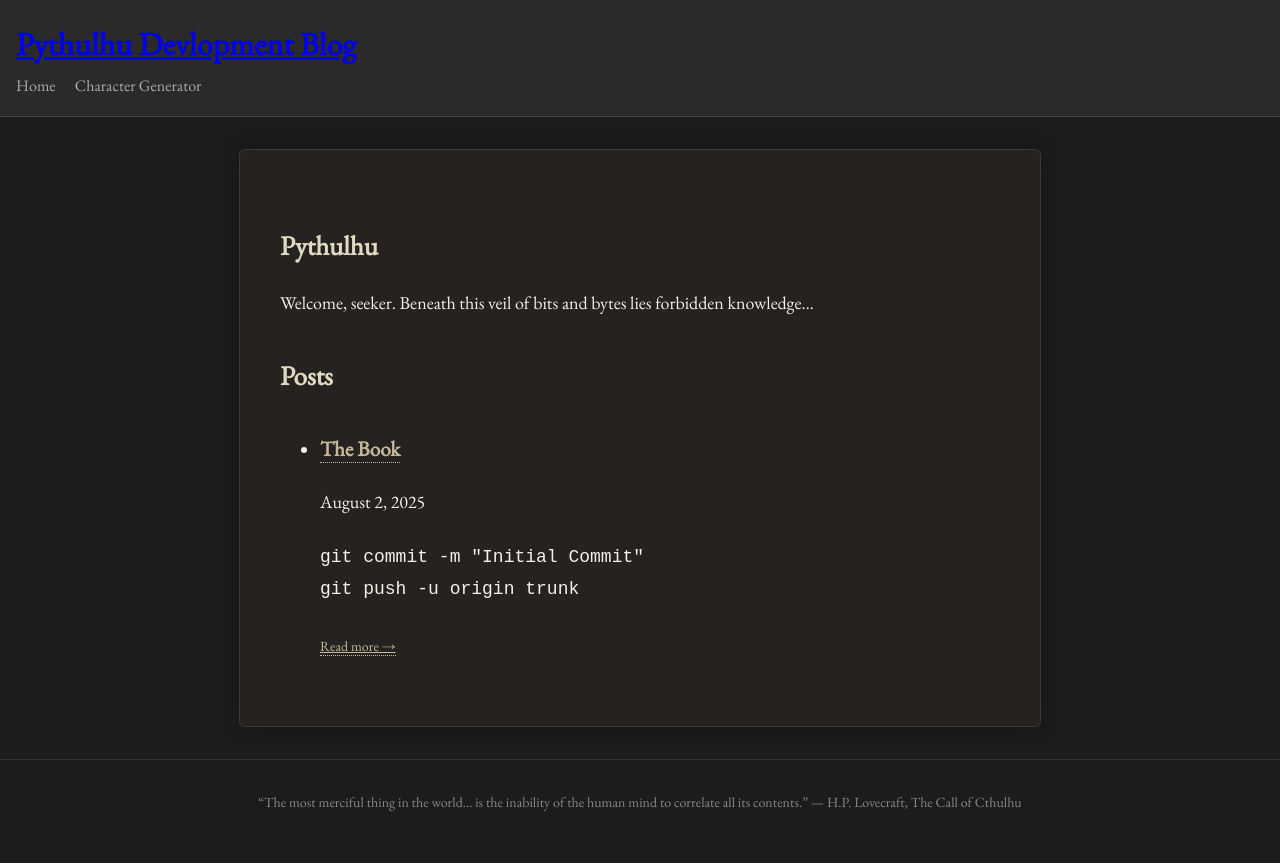
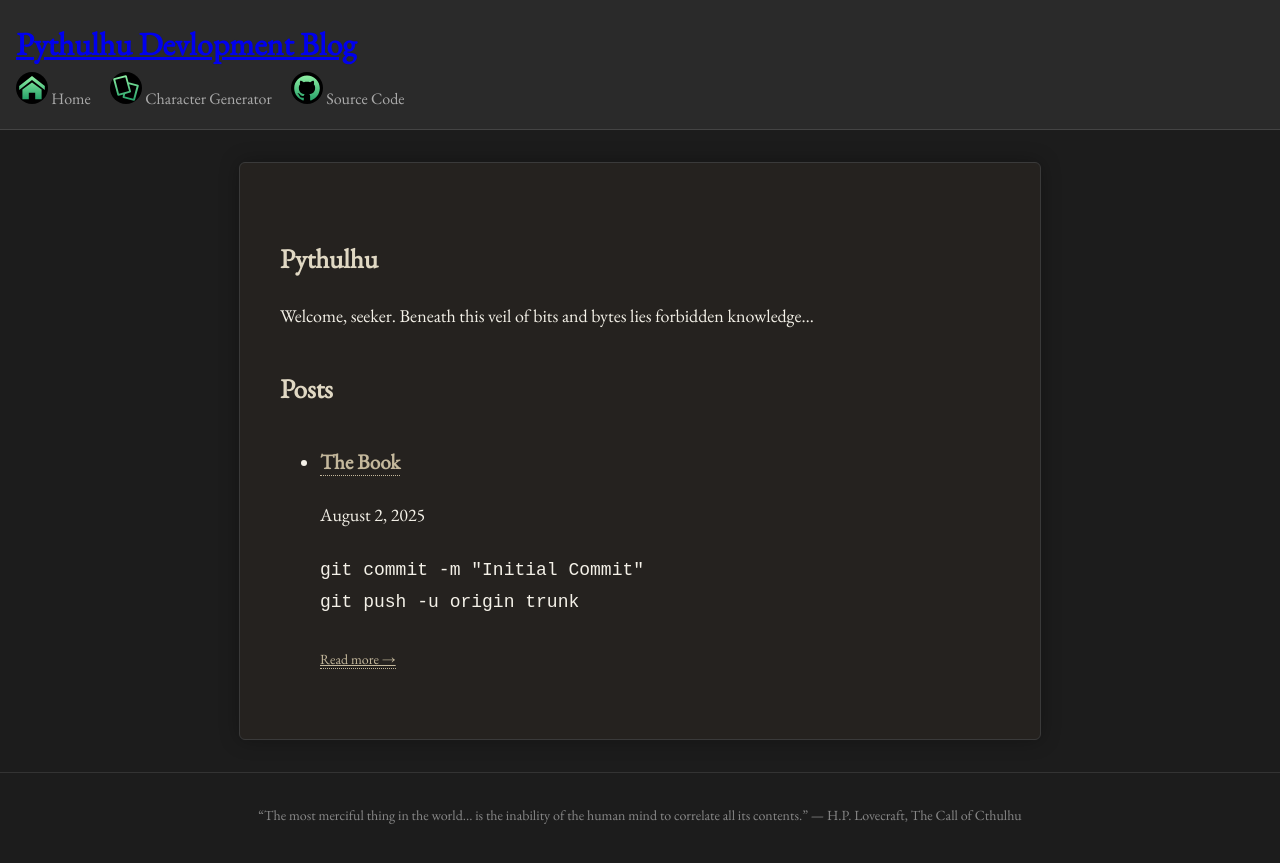
Before and after one commit to LostinTimeandspaceYT/Pythulhu-blog, a Jekyll site: the page built from index.md, in a window 1280 px wide. Shown: the top 863 px of the page. Built offline with Jekyll 4.4.1, drawn with Linux system fonts in a browser that asks for light colours.

Commit message:
Added icons and link to source code in header.
Signed-off-by: Nate <natelostintimeandspace@gmail.com>

```diff
--- a/_layouts/default.html
+++ b/_layouts/default.html
@@ -10,8 +10,19 @@
     <header>
       <h1><a href="{{ "/" | relative_url }}">{{ site.title }}</a></h1>
       <nav>
-        <a href="{{ "/" | relative_url }}">Home</a>
-        <a href="{{ "/generator.html" | relative_url }}">Character Generator</a>
+        <a href="{{ "/" | relative_url }}">
+          {% capture home_icon %}{% include icons/home.svg %}{% endcapture %}
+          {{ home_icon | raw }} Home
+        </a>
+        <a href="{{ "/generator.html" | relative_url }}">
+
+          {% capture generator_icon %}{% include icons/generator.svg %}{% endcapture %}
+          {{ generator_icon | raw }} Character Generator
+        </a>
+      <a href="https://github.com/LostinTimeandspaceYT/pythulhu" class="inline-flex items-center gap-2 hover:text-[#c4b89c]">
+        {% capture git_icon %}{% include icons/github.svg %}{% endcapture %}
+        {{ git_icon | raw }} Source Code
+      </a>
       </nav>
     </header>
     <main class="page">
```
Also changed, not shown: _includes/icons/generator.svg (added), _includes/icons/github.svg (added), _includes/icons/home.svg (added).
